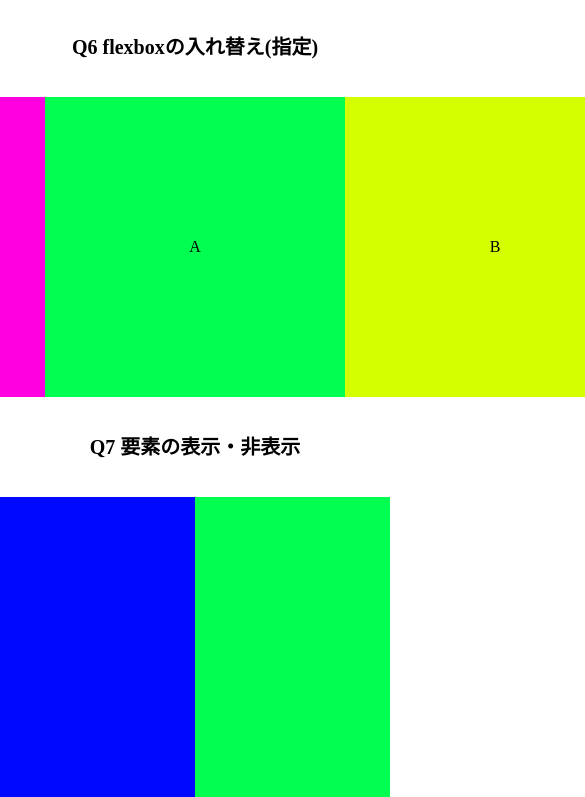
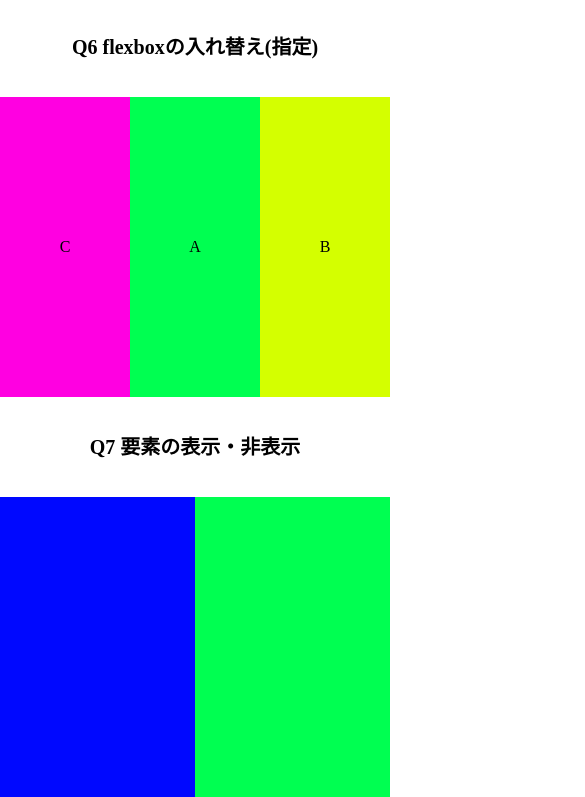
Before and after one commit to nasakamisawa/responsive-practice_kamisawa, a plain HTML site: page index.html in a window 390 px wide. Shown: the part 2203-3000 px from the top of the page, 585 px wide, since content can reach past the window. Drawn offline with Linux system fonts and the light colour scheme.

Commit message:
css修正

```diff
--- a/css/style.css
+++ b/css/style.css
@@ -6,25 +6,12 @@
   height: 400px;
   margin: 0 auto;
 }
-@media screen and (max-width: 960px) {
-  .size-change {
-    width: 200px;
-    height: 200px;
-  }
-}
-
 .color-change {
   background: #ff0000;
   width: 300px;
   height: 300px;
   margin: 0 auto;
 }
-@media screen and (max-width: 960px) {
-  .color-change {
-    background: #007bff;
-  }
-}
-
 .flex {
   display: flex;
   justify-content: center;
@@ -40,12 +27,6 @@
   width: 300px;
   height: 300px;
 }
-@media screen and (max-width: 960px) {
-  .margin-change_blue {
-    margin-right: 50px;
-  }
-}
-
 .float_area {
   width: 600px;
   margin: 0 auto;
@@ -67,21 +48,6 @@
   height: 300px;
   float: left;
 }
-@media screen and (max-width: 960px) {
-  .float_red {
-    background: #ff0000;
-    width: 300px;
-    height: 300px;
-    float: none;
-  }
-  .float_blue {
-    background: #0008ff;
-    width: 300px;
-    height: 300px;
-    float: none;
-  }
-}
-
 .flex-box_reverse {
   display: flex;
   flex-direction: row;
@@ -108,13 +74,6 @@
   left: 50%;
   transform: translate(-50%, -50%);
 }
-@media screen and (max-width:960px) {
-  .flex-box_reverse {
-    display: flex;
-    flex-direction: row-reverse;
-  }
-}
-
 .flex-box_switch {
   display: flex;
   justify-content: center;
@@ -140,42 +99,6 @@
   left: 50%;
   transform: translate(-50%, -50%);
 }
-@media screen and (max-width:960px) {
-  .flex-box_switch {
-    display: grid;
-    grid-template-rows: 300px;
-    grid-template-columns: 300px 300px 300px;
-    justify-content: center;
-  }
-  .flex-switch {
-    width: 300px;
-    height: 300px;
-    position: relative;
-  }
-  .green-box {
-    background: #00ff51;
-    grid-row: 1/1;
-    grid-column: 2/3;
-  }
-  .yellow-box {
-    background: #d4ff00;
-    grid-row: 1/1;
-    grid-column: 3/3;
-  }
-  .pink-box {
-    background: #ff00e1;
-    grid-row: 1/1;
-    grid-column: 1/3;
-  }
-  .flex-box_switch p {
-    display: inline-block;
-    position: absolute;
-    top: 50%;
-    left: 50%;
-    transform: translate(-50%, -50%);
-  }
-}
-
 .flex-box_hidden {
   display: flex;
   justify-content: center;
@@ -186,6 +109,7 @@
 }
 .hidden-red {
   background: #ff0000;
+  display: inline-block;
 }
 .hidden-blue {
   background: #0008ff;
@@ -193,14 +117,42 @@
 }
 .hidden-green {
   background: #00ff51;
+  display: inline-block;
 }
-@media screen and (max-width:960px) {
+
+@media screen and (max-width: 960px) {
+  .size-change {
+    width: 200px;
+    height: 200px;
+  }
+  .color-change {
+    background: #007bff;
+  }
+  .margin-change_blue {
+    margin-right: 50px;
+  }
+  .float_red {
+    float: none;
+  }
+  .float_blue {
+    float: none;
+  }
+  .flex-box_reverse {
+    flex-direction: row-reverse;
+  }
+  .green-box {
+    order: 2;
+  }
+  .yellow-box {
+    order: 3;
+  }
+  .pink-box {
+    order: 1;
+  }
   .hidden-red {
-    background: #ff0000;
     display: none;
   }
   .hidden-blue {
-    background: #0008ff;
     display: inline-block;
   }
 }
```
